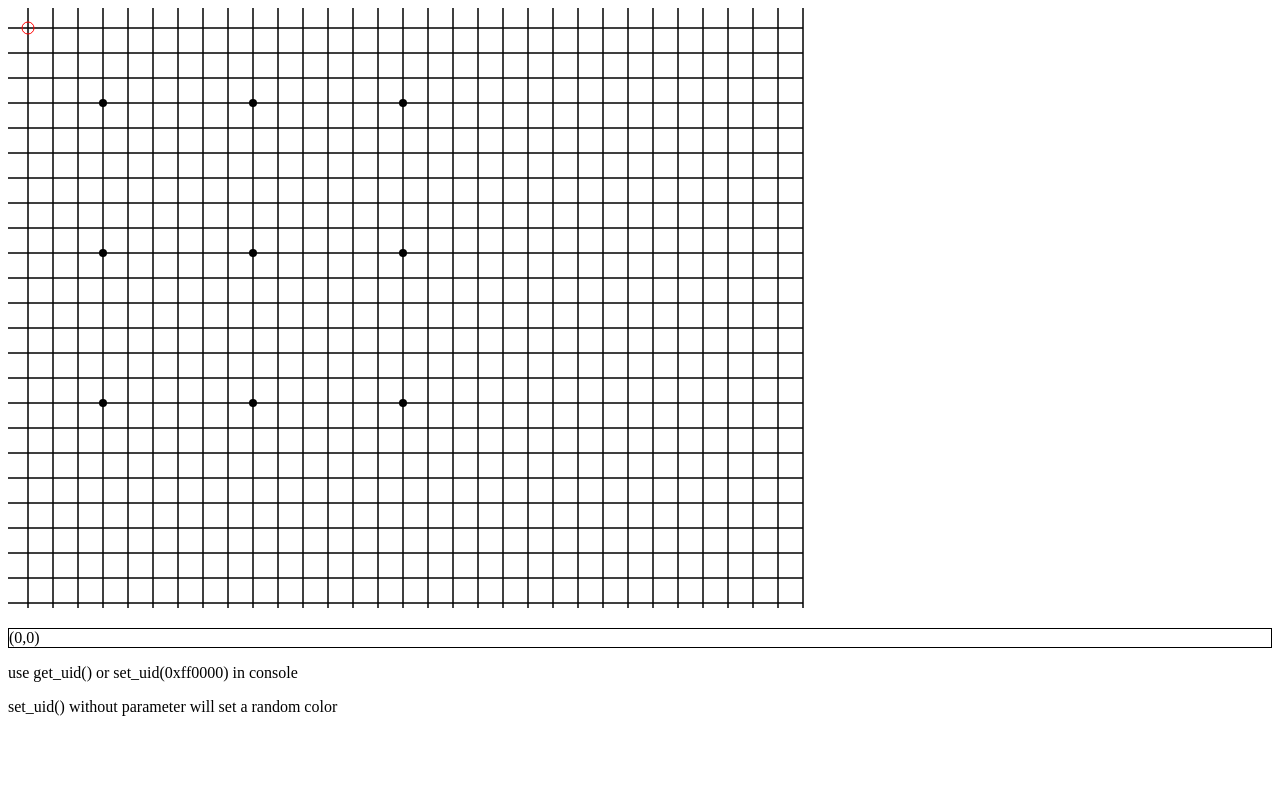
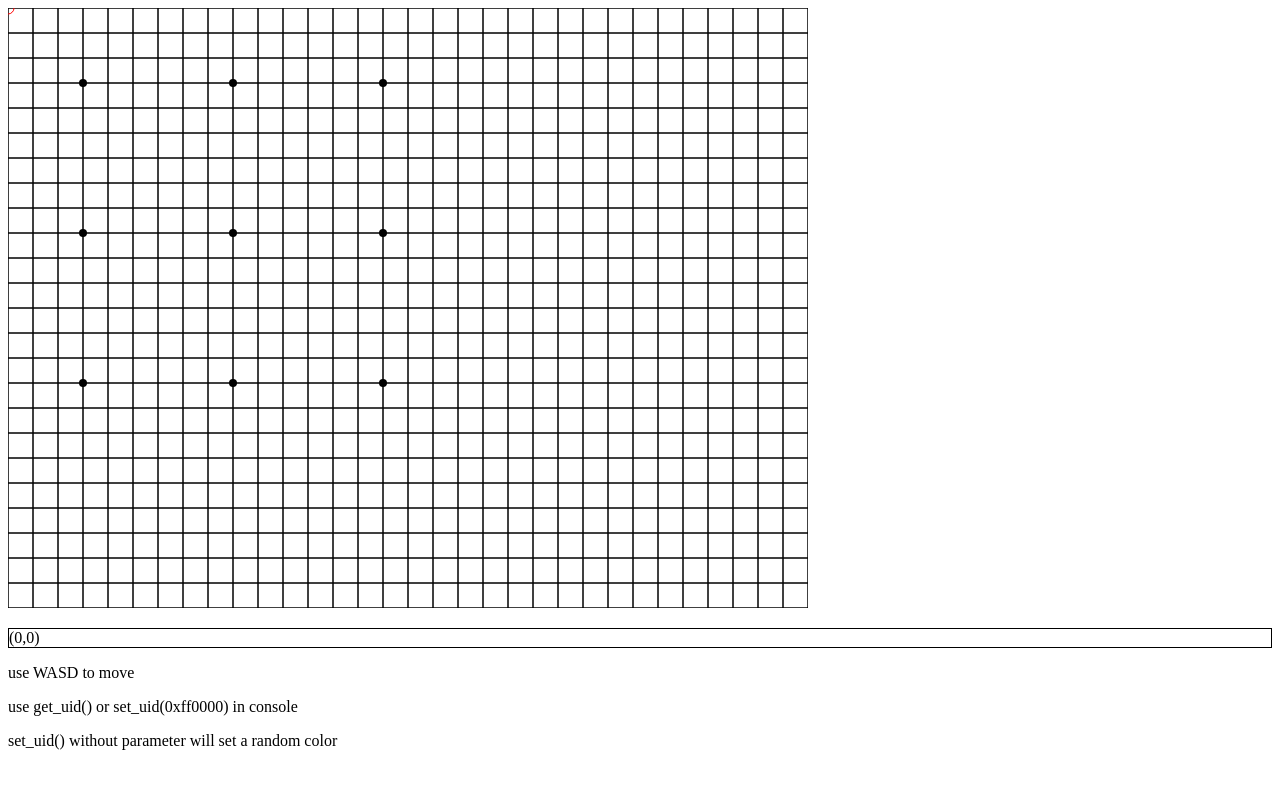
Before and after one commit to zhangshenhua/zgo, a website: page index.html in a window 1280 px wide. Drawn offline with Linux system fonts and the light colour scheme; no server answers.

Commit message:
ASDW move

```diff
--- a/index.html
+++ b/index.html
@@ -15,6 +15,7 @@
 <body>
     <canvas id="C" width="800" height="600"></canvas>
     <p id="statusBar" style="border: 1px solid;"></p>
+    <p>use WASD to move</p>
     <p>use get_uid() or set_uid(0xff0000) in console</p>
     <p>set_uid() without parameter will set a random color </p>
     <script src="main.js"></script>
--- a/main.js
+++ b/main.js
@@ -2,19 +2,18 @@ var _C = document.getElementById("C");
 const ctx = _C.getContext('2d');
 
 // 配置
-var beginPoint = { x: 20, y: 20 };
+var beginPoint = { x: 0, y: 0 };
 var gridSize = 25;
 var stoneSize = 10;
 var boardSize = 19;
-// var colorTable = [
+var width = 800,
+    height = 600;
 
 // 全局变量
 var uid = 0
 var cursorPos = { x: 0, y: 0 }
 var turn = 1; // 1 黑 or 2 白
 var stones = []
-// [sg] ; sg::={ color: color, stones: Map, qis: Map} ; Map::=[int:{x,y}]
-var stoneGroups = new Array();
 
 // 各种函数
 function get_uid() {
@@ -75,17 +74,13 @@ var drawLine = function (x1, y1, x2, y2) {
     ctx.closePath();
     ctx.stroke();
 }
-// drawLine(10, 10, 100, 100)
-// draw 2*n lines
-var drawLines = function (n) {
-    var lastLine = (n - 1) * gridSize;
-    for (var i = -n; i < n; i++) {
-        var x = i * gridSize;
-        drawLine(x, -lastLine, x, lastLine)
+// draw in rect
+var drawLines = function (x1, y1, x2, y2) {
+    for (var x = gridSize * (parseInt(x1 / gridSize) - 1); x <= x2; x += gridSize) {
+        drawLine(x, y1, x, y2)
     }
-    for (var i = -n; i < n; i++) {
-        var y = i * gridSize;
-        drawLine(-lastLine, y, lastLine, y)
+    for (var y = gridSize * (parseInt(y1 / gridSize) - 1); y <= y2; y += gridSize) {
+        drawLine(x1, y, x2, y)
     }
 }
 var drawStar = function (x, y) {
@@ -112,10 +107,10 @@ var drawStars = function () {
     }
 }
 var drawPanel = function (n) {
-    ctx.translate(beginPoint.x, beginPoint.y)
-    // maybe
-    n = parseInt(800 / gridSize)
-    drawLines(n)
+    var x1 = -beginPoint.x, x2 = -beginPoint.x + width,
+        y1 = -beginPoint.y, y2 = -beginPoint.y + height;
+    // console.log('draw in ', x1, y1,x2,y2)
+    drawLines(x1, y1, x2, y2)
     drawStars()
 }
 // drawPanel(boardSize)
@@ -182,8 +177,8 @@ _C.addEventListener("mousemove", function (event) {
     // console.log(event.x-beginPoint.x,event.y-beginPoint.y)
     var x = event.x - beginPoint.x;
     var y = event.y - beginPoint.y
-    var i = parseInt(x / gridSize);
-    var j = parseInt(y / gridSize);
+    var i = x >= 0 ? parseInt(x / gridSize) : parseInt(x / gridSize) - 1;
+    var j = y >= 0 ? parseInt(y / gridSize) : parseInt(y / gridSize) - 1;
     cursorPos.x = i; cursorPos.y = j;
     // console.log(cursorPos);
 })
@@ -200,9 +195,22 @@ _C.addEventListener("click", function (event) {
     makeMove(cursorPos, uid)
     doNetReq(cursorPos, refreshPan)
 })
+document.body.addEventListener("keypress", function (event) {
+    // console.log(event.key)
+    var step = 10;
+    if (event.key === "a") {
+        beginPoint.x += step;
+    } else if (event.key === "d") {
+        beginPoint.x -= step;
+    } else if (event.key === 'w') {
+        beginPoint.y += step;
+    } else if (event.key === 's') {
+        beginPoint.y -= step;
+    }
+})
 function refreshPan(lst) {
     getPan(function (lst) {
-        console.log(lst)
+        // console.log(lst)
         boardClear()
         stones = lst
     })
@@ -226,9 +234,11 @@ function init() {
     checkUIDAutoSet()
 }
 function step(timestamp) {
+    drawBackground();
+    // console.log('save')
     ctx.save();
-    drawBackground();
-    drawPanel(boardSize)
+    ctx.translate(beginPoint.x, beginPoint.y)
+    drawPanel()
     drawCursor(cursorPos.x, cursorPos.y)
     statusBar.textContent = "(" + cursorPos.x + "," + cursorPos.y + ")"
     // 画棋子
@@ -238,8 +248,8 @@ function step(timestamp) {
 
     // 当前棋子颜色
     // drawStoneAbs((boardSize + 1) * gridSize, 1 * gridSize, turn);
-
     ctx.restore()
+    // console.log('restore')
 
     window.requestAnimationFrame(step);
 }
```
